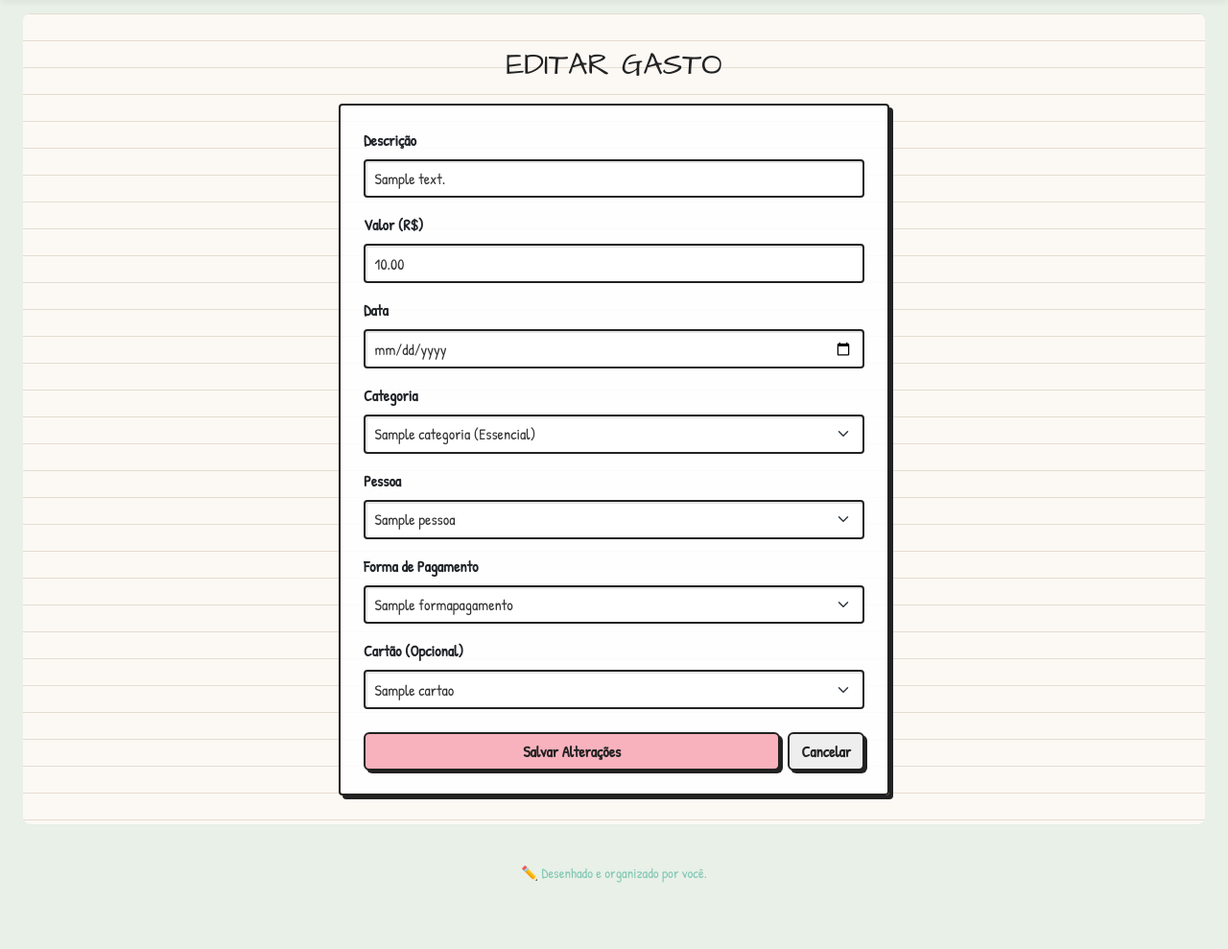
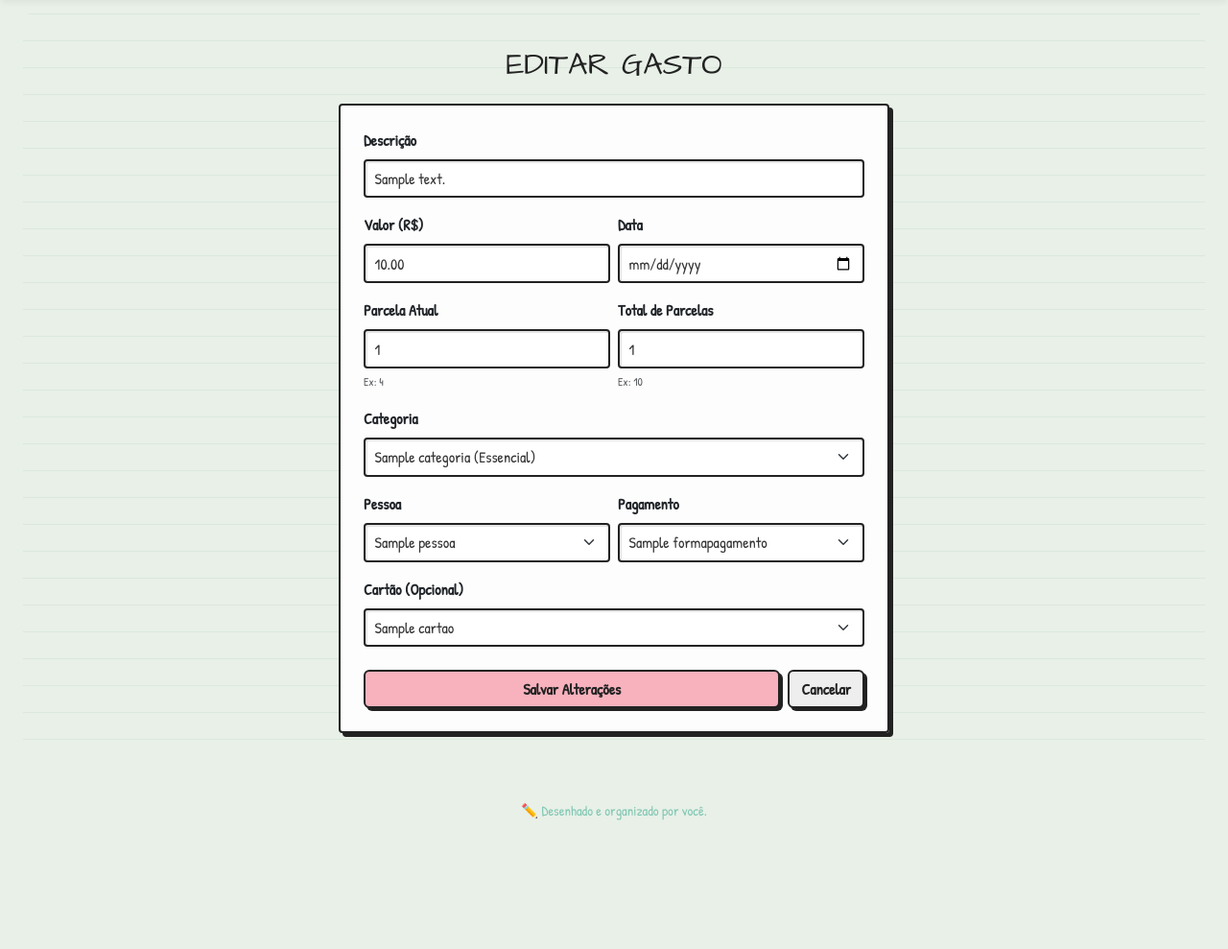
Before and after one commit to isaiasNsantos/controle_financeiro, a Django app: page /financas/gastos/1/editar/ in a window 1280 px wide. Shown: the part 74-1063 px from the top of the page at 96% size. After the commit the page ends 929 px from the top, so only its background shows below. Run offline with Django 5.2, Linux system fonts and the light colour scheme; a user stored in the database is signed in; tables that the repository leaves empty hold one stand-in row (values such as "Sample post"); grey boxes marked "Sample" are stand-in pictures.

```diff
--- a/financas/forms.py
+++ b/financas/forms.py
@@ -68,6 +68,7 @@ class ReceitaForm(forms.ModelForm):
         self.fields['pessoa'].queryset = Pessoa.objects.filter(ativo=True)
 
 class GastoForm(forms.ModelForm):
+    # Campos para o parcelamento
     parcela_atual = forms.IntegerField(
         required=False, min_value=1, initial=1, label="Parcela Atual",
         widget=forms.NumberInput(attrs={'class': 'form-control', 'min': '1'})
@@ -76,6 +77,43 @@ class GastoForm(forms.ModelForm):
         required=False, min_value=1, initial=1, label="Total de Parcelas",
         widget=forms.NumberInput(attrs={'class': 'form-control', 'min': '1'})
     )
+
+    class Meta:
+        model = Gasto
+        fields = ['descricao', 'valor', 'data', 'categoria', 'pessoa', 'forma_pagamento', 'cartao']
+        widgets = {
+            'descricao': forms.TextInput(attrs={'class': 'form-control', 'placeholder': 'Ex: Notebook, Geladeira'}),
+            'valor': forms.NumberInput(attrs={'class': 'form-control', 'step': '0.01', 'placeholder': 'Valor da Parcela'}),
+            'data': forms.DateInput(attrs={'class': 'form-control', 'type': 'date'}),
+            'categoria': forms.Select(attrs={'class': 'form-select'}),
+            'pessoa': forms.Select(attrs={'class': 'form-select'}),
+            'forma_pagamento': forms.Select(attrs={'class': 'form-select'}),
+            'cartao': forms.Select(attrs={'class': 'form-select'}),
+        }
+
+    def __init__(self, *args, **kwargs):
+        super().__init__(*args, **kwargs)
+
+        # Se for criação nova, coloca a data de hoje
+        if not self.instance.pk:
+            self.fields['data'].initial = date.today()
+
+        self.fields['categoria'].queryset = Categoria.objects.filter(ativo=True)
+        self.fields['pessoa'].queryset = Pessoa.objects.filter(ativo=True)
+        self.fields['forma_pagamento'].queryset = FormaPagamento.objects.filter(ativo=True)
+        self.fields['cartao'].queryset = Cartao.objects.filter(ativo=True)
+        self.fields['cartao'].required = False
+        self.fields['cartao'].empty_label = "Nenhum / Não é cartão"
+
+# class GastoForm(forms.ModelForm):
+#     parcela_atual = forms.IntegerField(
+#         required=False, min_value=1, initial=1, label="Parcela Atual",
+#         widget=forms.NumberInput(attrs={'class': 'form-control', 'min': '1'})
+#     )
+#     total_parcelas = forms.IntegerField(
+#         required=False, min_value=1, initial=1, label="Total de Parcelas",
+#         widget=forms.NumberInput(attrs={'class': 'form-control', 'min': '1'})
+#     )
 
     class Meta:
         model = Gasto
--- a/financas/urls.py
+++ b/financas/urls.py
@@ -51,6 +51,7 @@ urlpatterns = [
     path('cartoes/criar/', views.cartao_criar, name='cartao_criar'),
     path('cartoes/<int:cartao_id>/editar/', views.cartao_editar, name='cartao_editar'),
     path('cartoes/<int:cartao_id>/excluir/', views.cartao_excluir, name='cartao_excluir'),
+    path('cartoes/<int:cartao_id>/', views.cartao_detalhe, name='cartao_detalhe'),
 
     # Histórico e Cofre
     path('historico/', views.historico_lista, name='historico_lista'),
--- a/financas/views.py
+++ b/financas/views.py
@@ -1544,3 +1544,31 @@ def perfil(request):
         'form_perfil': form_perfil,
         'form_senha': form_senha,
     })
+
+# ==========================================
+# DETALHE DO CARTÃO (Fatura isolada)
+# ==========================================
+@login_required
+def cartao_detalhe(request, cartao_id):
+    cartao = Cartao.objects.get(id=cartao_id)
+    mes_ativo_id = request.session.get('mes_ativo_id')
+
+    if not mes_ativo_id:
+        return redirect('mes_lista')
+
+    mes_ativo = Mes.objects.get(id=mes_ativo_id)
+
+    # Pega apenas os gastos desse cartão no mês ativo
+    gastos_cartao = Gasto.objects.filter(
+        cartao=cartao,
+        mes=mes_ativo
+    ).order_by('-data', '-id')
+
+    total = sum(g.valor for g in gastos_cartao)
+
+    return render(request, 'financas/cartao_detalhe.html', {
+        'cartao': cartao,
+        'mes_ativo': mes_ativo,
+        'gastos': gastos_cartao,
+        'total': total,
+    })
--- a/templates/financas/gasto_form.html
+++ b/templates/financas/gasto_form.html
@@ -5,7 +5,7 @@
 {% block content %}
     <style>
         @import url('https://fonts.googleapis.com/css2?family=Architects+Daughter&family=Patrick+Hand&display=swap');
-        .journal-bg { background-color: #fcf9f5; background-image: linear-gradient(#e5dcd0 1px, transparent 1px); background-size: 100% 28px; font-family: 'Patrick Hand', cursive; padding: 30px; border-radius: 8px; margin-top: -10px; color: #333; }
+        .journal-bg { background-color: #e8f0e8; background-image: linear-gradient(#dce8dc 1px, transparent 1px); background-size: 100% 28px; font-family: 'Patrick Hand', cursive; padding: 30px; border-radius: 8px; margin-top: -10px; color: #333; }
         .main-title { font-family: 'Architects Daughter', cursive; font-size: 2rem; color: #222; }
         .card-journal { border: 2px solid #222 !important; background: rgba(255,255,255,0.9) !important; box-shadow: 4px 4px 0px #222 !important; border-radius: 4px !important; }
         .btn-journal { border: 2px solid #222; background: #f7b2bd; color: #222; font-weight: bold; box-shadow: 3px 3px 0px #222; transition: 0.1s; }
@@ -19,13 +19,57 @@
                 <div class="card card-journal p-4">
                     <form method="post">
                         {% csrf_token %}
-                        <div class="mb-3"><label class="form-label fw-bold">Descrição</label>{{ form.descricao }}</div>
-                        <div class="mb-3"><label class="form-label fw-bold">Valor (R$)</label>{{ form.valor }}</div>
-                        <div class="mb-3"><label class="form-label fw-bold">Data</label>{{ form.data }}</div>
-                        <div class="mb-3"><label class="form-label fw-bold">Categoria</label>{{ form.categoria }}</div>
-                        <div class="mb-3"><label class="form-label fw-bold">Pessoa</label>{{ form.pessoa }}</div>
-                        <div class="mb-3"><label class="form-label fw-bold">Forma de Pagamento</label>{{ form.forma_pagamento }}</div>
-                        <div class="mb-4"><label class="form-label fw-bold">Cartão (Opcional)</label>{{ form.cartao }}</div>
+
+                        <div class="mb-3">
+                            <label class="form-label fw-bold">Descrição</label>
+                            {{ form.descricao }}
+                        </div>
+
+                        <div class="row g-2 mb-3">
+                            <div class="col-md-6">
+                                <label class="form-label fw-bold">Valor (R$)</label>
+                                {{ form.valor }}
+                            </div>
+                            <div class="col-md-6">
+                                <label class="form-label fw-bold">Data</label>
+                                {{ form.data }}
+                            </div>
+                        </div>
+
+                        <!-- CAMPOS DE PARCELAMENTO -->
+                        <div class="row g-2 mb-3">
+                            <div class="col-md-6">
+                                <label class="form-label fw-bold">Parcela Atual</label>
+                                {{ form.parcela_atual }}
+                                <small class="text-muted" style="font-size: 0.75rem;">Ex: 4</small>
+                            </div>
+                            <div class="col-md-6">
+                                <label class="form-label fw-bold">Total de Parcelas</label>
+                                {{ form.total_parcelas }}
+                                <small class="text-muted" style="font-size: 0.75rem;">Ex: 10</small>
+                            </div>
+                        </div>
+
+                        <div class="mb-3">
+                            <label class="form-label fw-bold">Categoria</label>
+                            {{ form.categoria }}
+                        </div>
+
+                        <div class="row g-2 mb-3">
+                            <div class="col-md-6">
+                                <label class="form-label fw-bold">Pessoa</label>
+                                {{ form.pessoa }}
+                            </div>
+                            <div class="col-md-6">
+                                <label class="form-label fw-bold">Pagamento</label>
+                                {{ form.forma_pagamento }}
+                            </div>
+                        </div>
+
+                        <div class="mb-4">
+                            <label class="form-label fw-bold">Cartão (Opcional)</label>
+                            {{ form.cartao }}
+                        </div>
 
                         <div class="d-flex gap-2">
                             <button type="submit" class="btn btn-journal flex-grow-1">Salvar Alterações</button>
```
Also changed, not shown: templates/financas/cartao_detalhe.html (added, +84 -0 lines), templates/financas/cartao_lista.html (+6 -2 lines).
